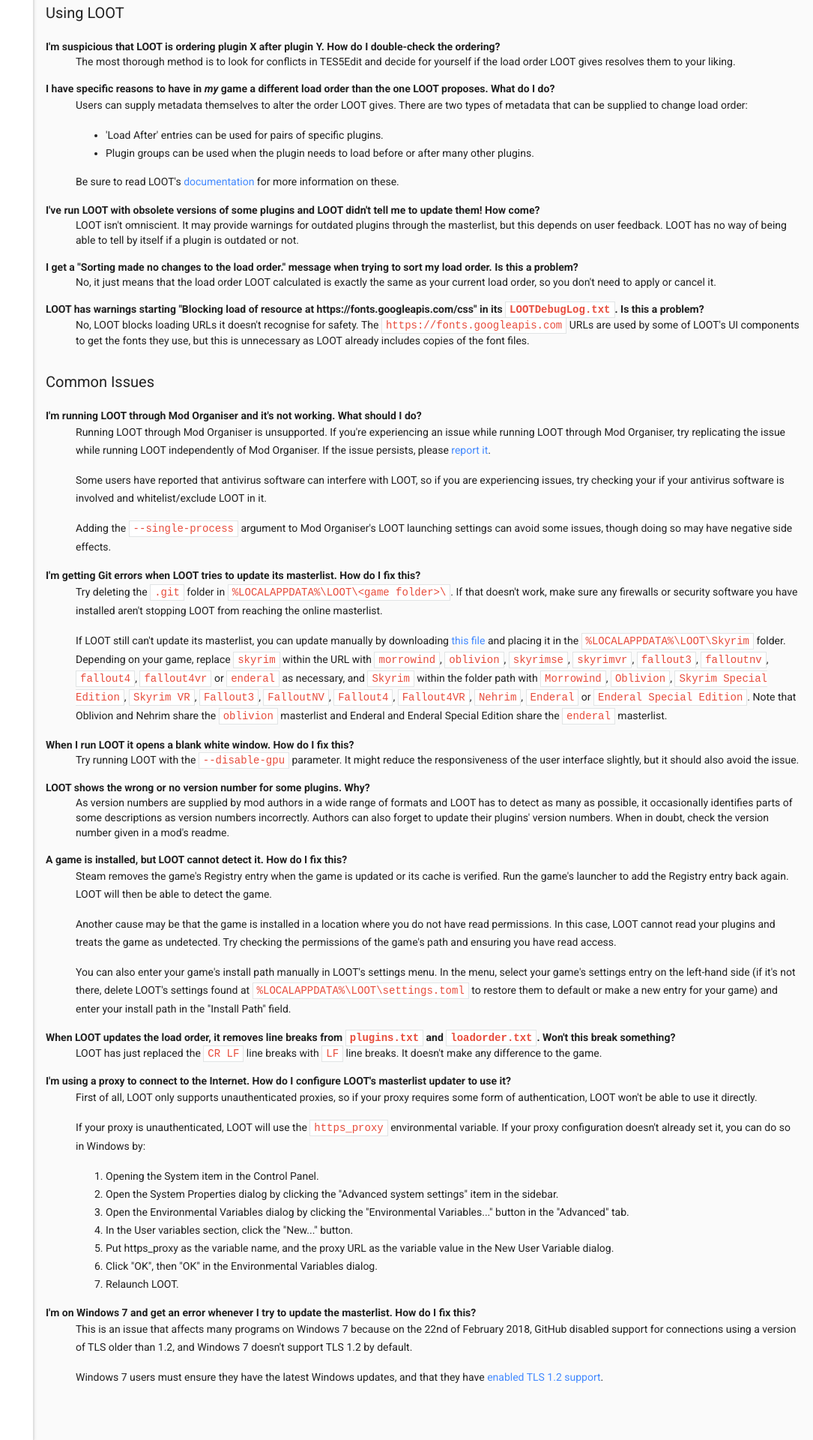
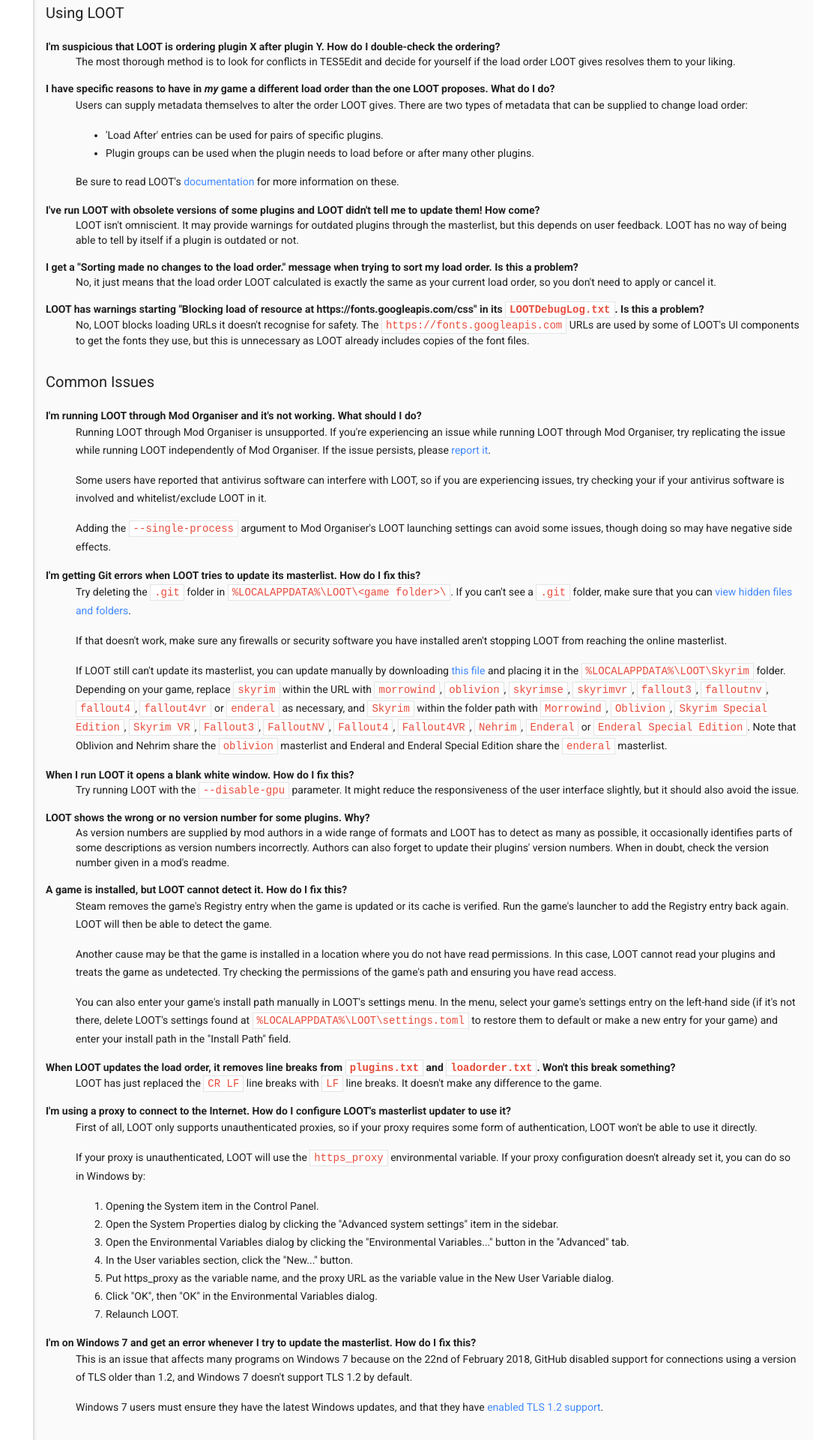
Before and after one commit to loot/loot.github.io, a Jekyll site: the page built from docs/help/LOOT-FAQs.html, in a window 1280 px wide. Shown: the part 1642-3562 px from the top of the page at 75% size, without its empty margins (195-1280 px from the left). Built offline with Jekyll 4.4.1, drawn with Linux system fonts in a browser that asks for light colours; nearby versions of some CDN libraries.

Commit message:
Update Git errors Q/A in FAQ
* Add sentence about hidden folders.
* Separate sentence about firewalls/AV into another paragraph.

```diff
--- a/docs/help/LOOT-FAQs.html
+++ b/docs/help/LOOT-FAQs.html
@@ -127,7 +127,9 @@
 
   <dt id="git-errors">I'm getting Git errors when LOOT tries to update its masterlist. How do I fix this?</dt>
   <dd>
-    <p>Try deleting the <code>.git</code> folder in <code>%LOCALAPPDATA%\LOOT\&lt;game folder&gt;\</code>. If that doesn't work, make sure any firewalls or security software you have installed aren't stopping LOOT from reaching the online masterlist.</p>
+    <p>Try deleting the <code>.git</code> folder in <code>%LOCALAPPDATA%\LOOT\&lt;game folder&gt;\</code>. If you can't see a <code>.git</code> folder, make sure that you can <a href="https://support.microsoft.com/en-us/windows/view-hidden-files-and-folders-in-windows-97fbc472-c603-9d90-91d0-1166d1d9f4b5">view hidden files and folders</a>.</p>
+
+    <p>If that doesn't work, make sure any firewalls or security software you have installed aren't stopping LOOT from reaching the online masterlist.</p>
 
     <p>If LOOT still can't update its masterlist, you can update manually by downloading <a href="https://raw.githubusercontent.com/loot/skyrim/v0.17/masterlist.yaml">this file</a> and placing it in the <code>%LOCALAPPDATA%\LOOT\Skyrim</code> folder. Depending on your game, replace <code>skyrim</code> within the URL with <code>morrowind</code>, <code>oblivion</code>, <code>skyrimse</code>, <code>skyrimvr</code>, <code>fallout3</code>, <code>falloutnv</code>, <code>fallout4</code>, <code>fallout4vr</code> or <code>enderal</code> as necessary, and <code>Skyrim</code> within the folder path with <code>Morrowind</code>, <code>Oblivion</code>, <code>Skyrim Special Edition</code>, <code>Skyrim VR</code>, <code>Fallout3</code>, <code>FalloutNV</code>, <code>Fallout4</code>, <code>Fallout4VR</code>, <code>Nehrim</code>, <code>Enderal</code> or <code>Enderal Special Edition</code>. Note that Oblivion and Nehrim share the <code>oblivion</code> masterlist and Enderal and Enderal Special Edition share the <code>enderal</code> masterlist.</p>
   </dd>
```
